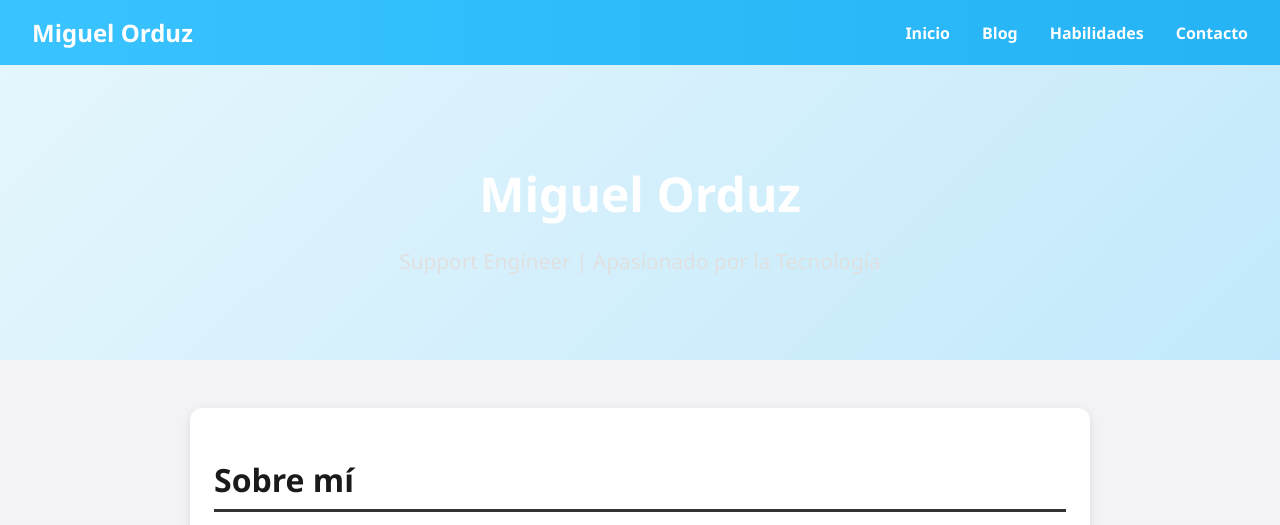
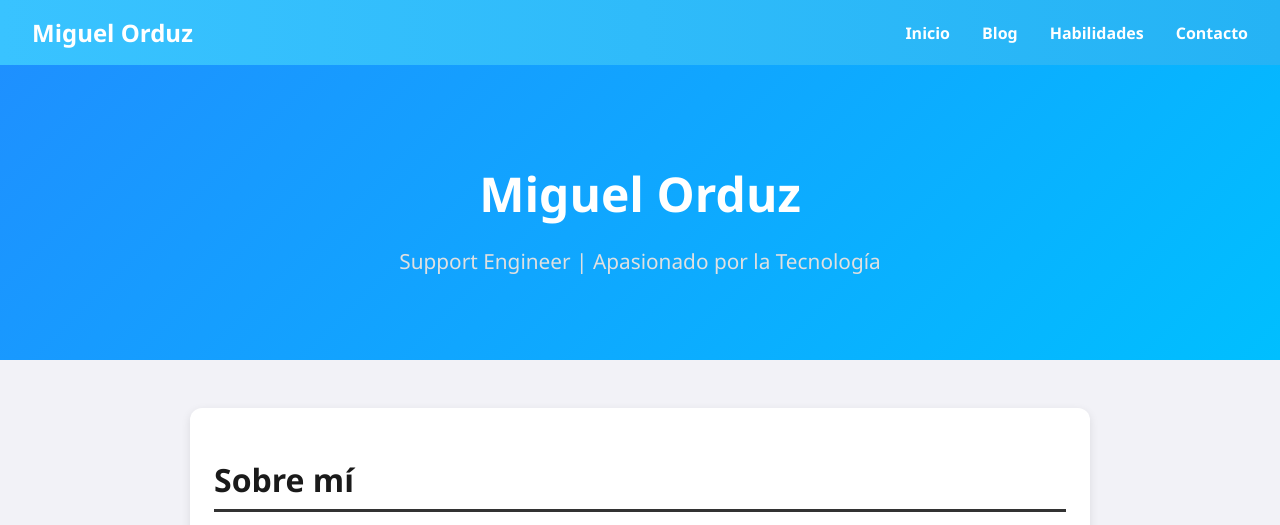
Before and after one commit to MiguelOrduz/PortafolioOmnicomV2.github.io, a plain HTML site: page index.html in a window 1280 px wide. Shown: the top 525 px of the page. Drawn offline with Linux system fonts and the light colour scheme.

Commit message:
Update index.html

```diff
--- a/index.html
+++ b/index.html
@@ -52,7 +52,7 @@
   color: #004080;
 }
     header {
-  background: linear-gradient(135deg, #e5f6fd, #c2e9fb);
+  background: linear-gradient(135deg, #1e90ff, #00bfff);
   color: #fff;
   padding: 4rem 2rem;
   text-align: center;
```
